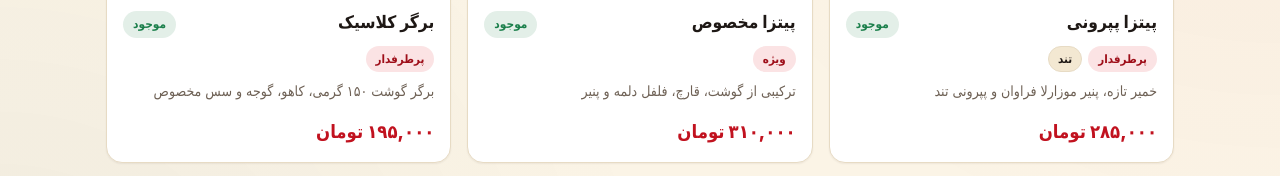
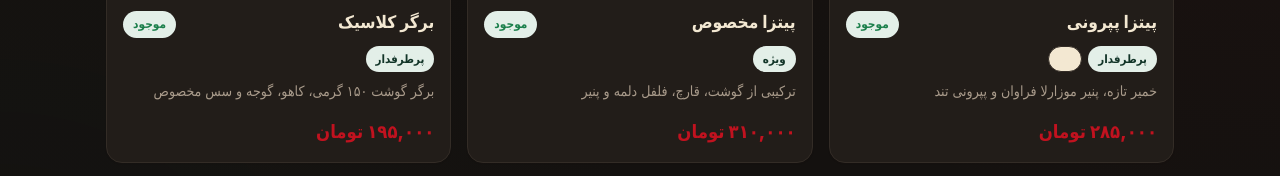
Before and after one commit to AmirSirus/Digital-Menu-Cactus, a plain HTML site: page index.html in a window 1280 px wide. Shown: the part 401-577 px from the top of the page. Drawn offline with Linux system fonts and the light colour scheme; a small style sheet from the web is missing.

Commit message:
Update style.css

```diff
--- a/style.css
+++ b/style.css
@@ -22,20 +22,20 @@
     /* مشکی گرم/جوهری */
 
     /* --- نقش‌های معنایی (بقیه‌ی استایل‌ها فقط این‌ها را صدا می‌زنند) --- */
-    --bg: var(--brand-cream);
-    --bg-elevated: #FFFDF8;
-    --bg-card: #FFFFFF;
-    --border: #E7DBC4;
+    --bg: #14110F;
+    --bg-elevated: #1C1815;
+    --bg-card: #221D19;
+    --border: #332C26;
 
     --accent: var(--brand-red);
     /* برای مسیر «سبز کاکتوسی» این را = var(--brand-green) کن */
-    --accent-hover: var(--brand-red-dark);
-    --accent-soft: var(--brand-red-soft);
+    --accent-hover: #123528;
+    --accent-soft: var(--brand-green-soft);
     --accent-2: var(--brand-green);
     /* لهجه‌ی دوم */
 
-    --text: var(--ink);
-    --text-muted: #6E6155;
+    --text: #F3E8D2;
+    --text-muted: #A99B8B;
 
     --success: #1B7F4B;
     --danger: #B4141C;
```
